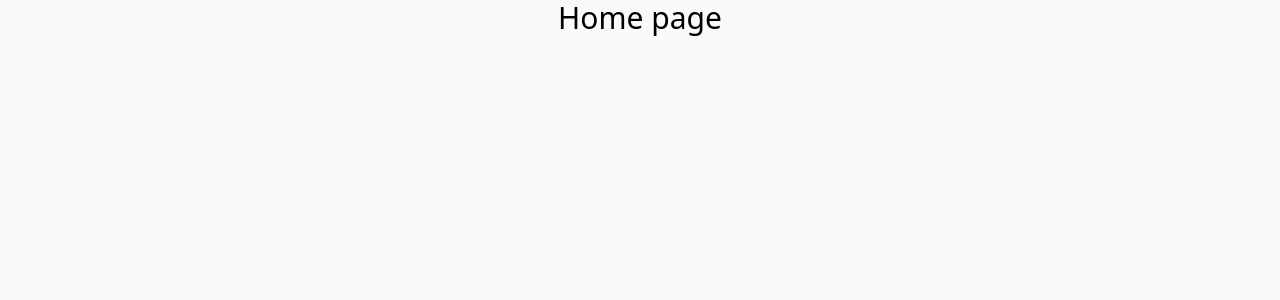
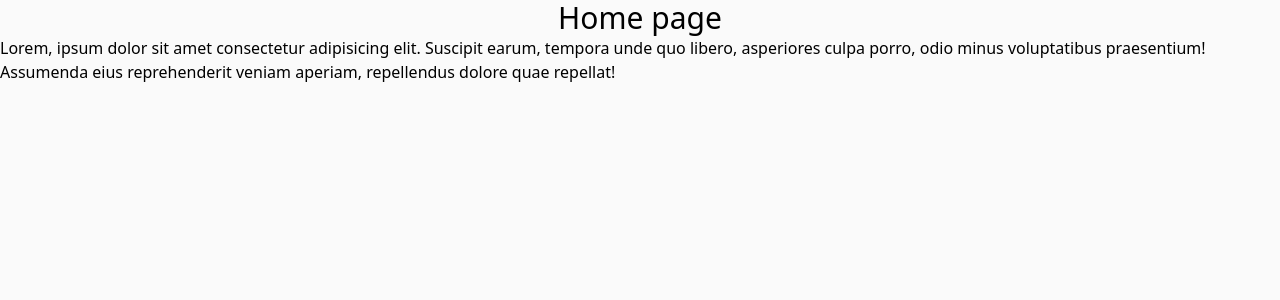
Before and after one commit to AbbasSarwar/F2F-App, a React (Create React App) app: page / in a window 1280 px wide. Shown: the top 300 px of the page. Built offline with nearby package versions, Linux system fonts and the light colour scheme.

Commit message:
test par

```diff
--- a/src/components/Home.js
+++ b/src/components/Home.js
@@ -2,6 +2,7 @@ const Home = () => {
   return (
     <section>
       <h1 className="text-3xl text-center">Home page</h1>
+      <p>Lorem, ipsum dolor sit amet consectetur adipisicing elit. Suscipit earum, tempora unde quo libero, asperiores culpa porro, odio minus voluptatibus praesentium! Assumenda eius reprehenderit veniam aperiam, repellendus dolore quae repellat!</p>
     </section>
   );
 };
```
